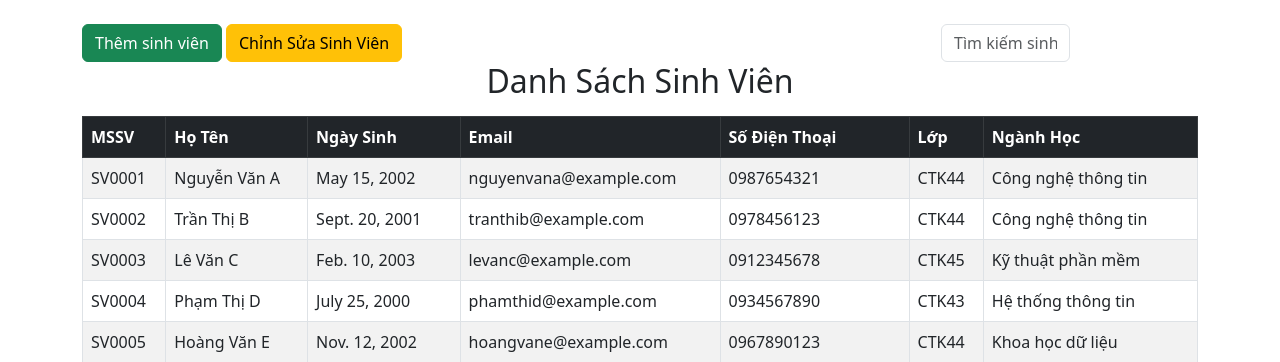
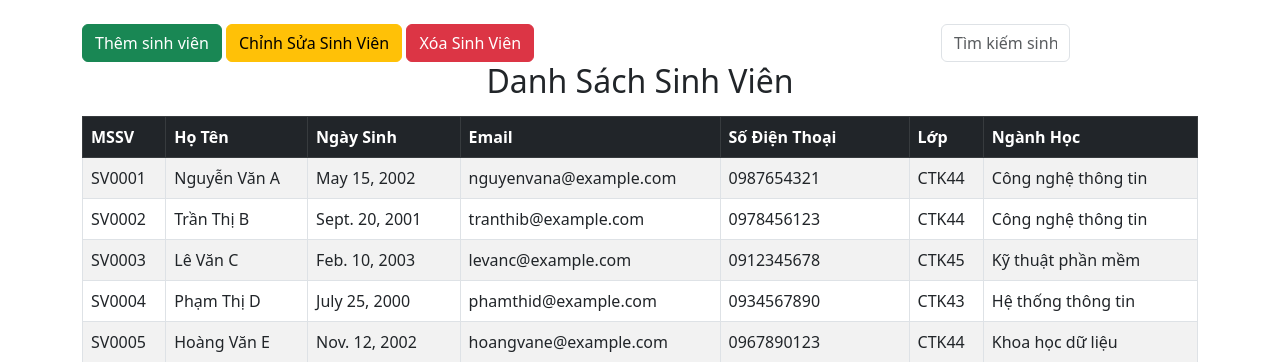
Before and after one commit to Jackctive/Manage_student, a Django app: page / in a window 1280 px wide. Shown: the part 104-466 px from the top of the page. Run offline with Django 5.2, Linux system fonts and the light colour scheme; data comes from the database, SQL or seed files in the repository.

Commit message:
Added feature remove students

```diff
--- a/manage_student_system/studentapp/templates/students/index.html
+++ b/manage_student_system/studentapp/templates/students/index.html
@@ -16,6 +16,7 @@
             <div>
                 <a href="{% url 'add_student' %}" class="btn btn-success">Thêm sinh viên</a>
                 <a href="#" class="btn btn-warning">Chỉnh Sửa Sinh Viên</a>
+                <button id="toggleDeleteColumn" class="btn btn-danger">Xóa Sinh Viên</button> <!-- Nút để hiển thị cột Thao Tác -->
             </div>
             <div>
                 <input type="text" id="searchInput" class="form-control d-inline-block w-50" placeholder="Tìm kiếm sinh viên...">
@@ -34,6 +35,7 @@
                     <th>Số Điện Thoại</th>
                     <th>Lớp</th>
                     <th>Ngành Học</th>
+                    <th id="actionColumnHeader" style="display: none;">Thao Tác</th> <!-- Ẩn cột Thao Tác -->
                 </tr>
             </thead>
             <tbody>
@@ -46,14 +48,33 @@
                     <td>{{ sv.so_dien_thoai }}</td>
                     <td>{{ sv.lop }}</td>
                     <td>{{ sv.nganh_hoc }}</td>
+                    <td class="actionColumn" style="display: none;"> <!-- Ẩn các nút Xóa -->
+                        <a href="{% url 'delete_student' sv.id %}" class="btn btn-danger btn-sm" onclick="return confirm('Bạn có chắc chắn muốn xóa sinh viên này?');">Xóa</a>
+                    </td>
                 </tr>
                 {% empty %}
                 <tr>
-                    <td colspan="7" class="text-center">Không có sinh viên nào</td>
+                    <td colspan="8" class="text-center">Không có sinh viên nào</td>
                 </tr>
                 {% endfor %}
             </tbody>
         </table>
     </div>
+    <script>
+        document.getElementById('toggleDeleteColumn').addEventListener('click', function () {
+            // Lấy tất cả các ô trong cột "Thao Tác"
+            const actionColumnHeader = document.getElementById('actionColumnHeader');
+            const actionColumns = document.querySelectorAll('.actionColumn');
+
+            // Kiểm tra trạng thái hiển thị hiện tại
+            const isHidden = actionColumnHeader.style.display === 'none';
+
+            // Hiển thị hoặc ẩn cột
+            actionColumnHeader.style.display = isHidden ? '' : 'none';
+            actionColumns.forEach(column => {
+                column.style.display = isHidden ? '' : 'none';
+            });
+        });
+    </script>
 </body>
 </html>
--- a/manage_student_system/studentapp/urls.py
+++ b/manage_student_system/studentapp/urls.py
@@ -1,7 +1,8 @@
 from django.urls import path
-from .views import danh_sach_sinh_vien, add_student
+from .views import danh_sach_sinh_vien, add_student, delete_student
 
 urlpatterns = [
     path('', danh_sach_sinh_vien, name='ds_sv'),
     path('add-student/', add_student, name='add_student'),
+    path('delete-student/<int:student_id>/', delete_student, name='delete_student'),
 ]
--- a/manage_student_system/studentapp/views.py
+++ b/manage_student_system/studentapp/views.py
@@ -2,6 +2,7 @@ from django.shortcuts import render
 from .models import SinhVien
 from django.shortcuts import redirect
 from django.contrib import messages
+from django.shortcuts import get_object_or_404
 
 def danh_sach_sinh_vien(request):
     sinhviens = SinhVien.objects.all()  # Lấy tất cả sinh viên từ database
@@ -36,3 +37,13 @@ def add_student(request):
             messages.error(request, f"Đã xảy ra lỗi: {e}")
             print(f"Đã xảy ra lỗi: {e}")
     return render(request, 'students/add_student.html')
+
+def delete_student(request, student_id):
+    try:
+        # Lấy sinh viên theo ID và xóa
+        student = get_object_or_404(SinhVien, id=student_id)
+        student.delete()
+        messages.success(request, "Sinh viên đã được xóa thành công!")
+    except Exception as e:
+        messages.error(request, f"Đã xảy ra lỗi: {e}")
+    return redirect('ds_sv')  # Chuyển hướng về danh sách sinh viên
```
